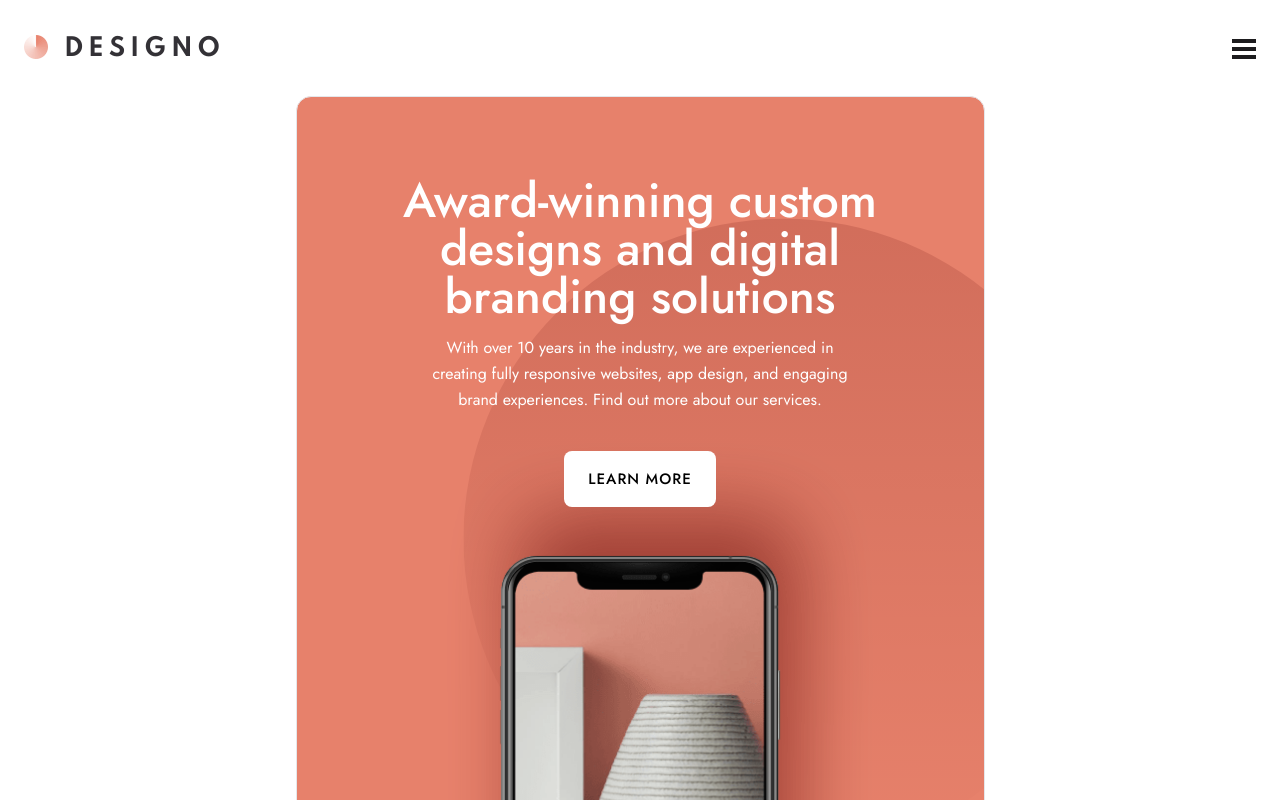
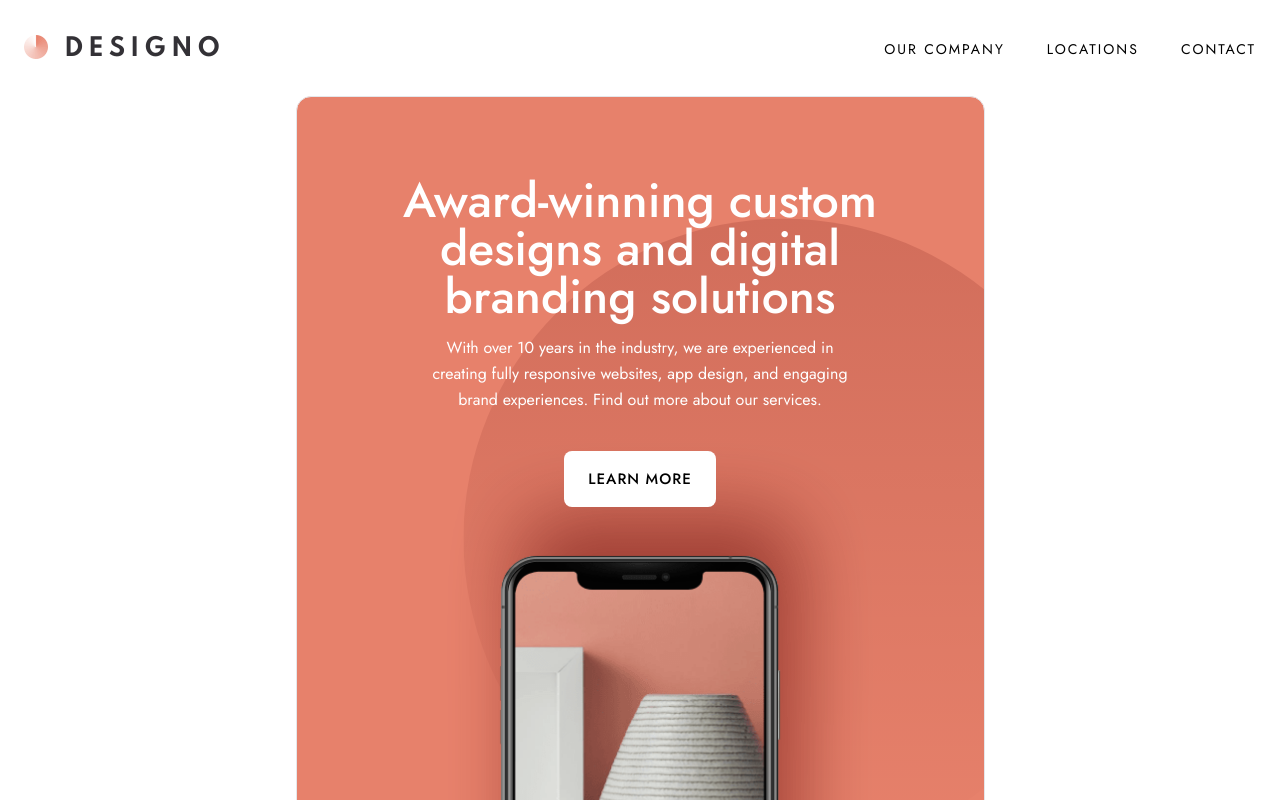
Before and after one commit to arlongoria93/designo-multipage-frontend-mentor, a Next.js app: page / in a window 1280 px wide. Shown: the top 800 px of the page. Built offline with nearby package versions, Linux system fonts and the light colour scheme.

Commit message:
tablet navbar esponsive

```diff
--- a/src/components/Navbar/navbar.js
+++ b/src/components/Navbar/navbar.js
@@ -10,7 +10,18 @@ const Navbar = () => {
         height={27}
         alt="logo"
       />
-      <IconHamburger className="w-[24px] h-[20px]" />
+      <div className="flex flex-row items-center gap-[42px]">
+        <h1 className="hidden md:block text-[14px] leading-[14px] tracking-[2px]">
+          OUR COMPANY
+        </h1>
+        <h1 className="hidden md:block text-[14px] leading-[14px] tracking-[2px]">
+          LOCATIONS
+        </h1>
+        <h1 className="hidden md:block text-[14px] leading-[14px] tracking-[2px]">
+          CONTACT
+        </h1>
+      </div>
+      <IconHamburger className="w-[24px] h-[20px] md:hidden" />
     </div>
   );
 };
```
